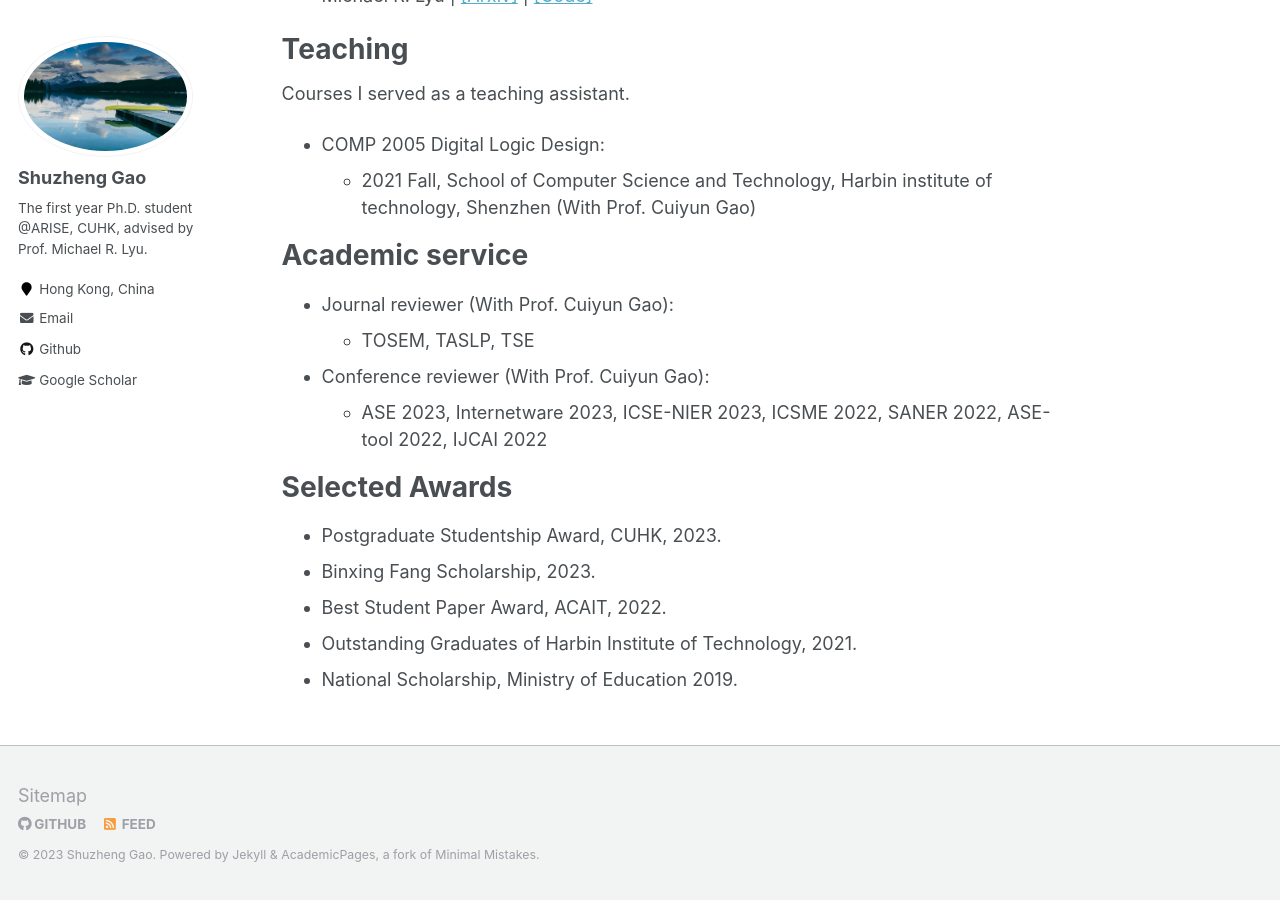
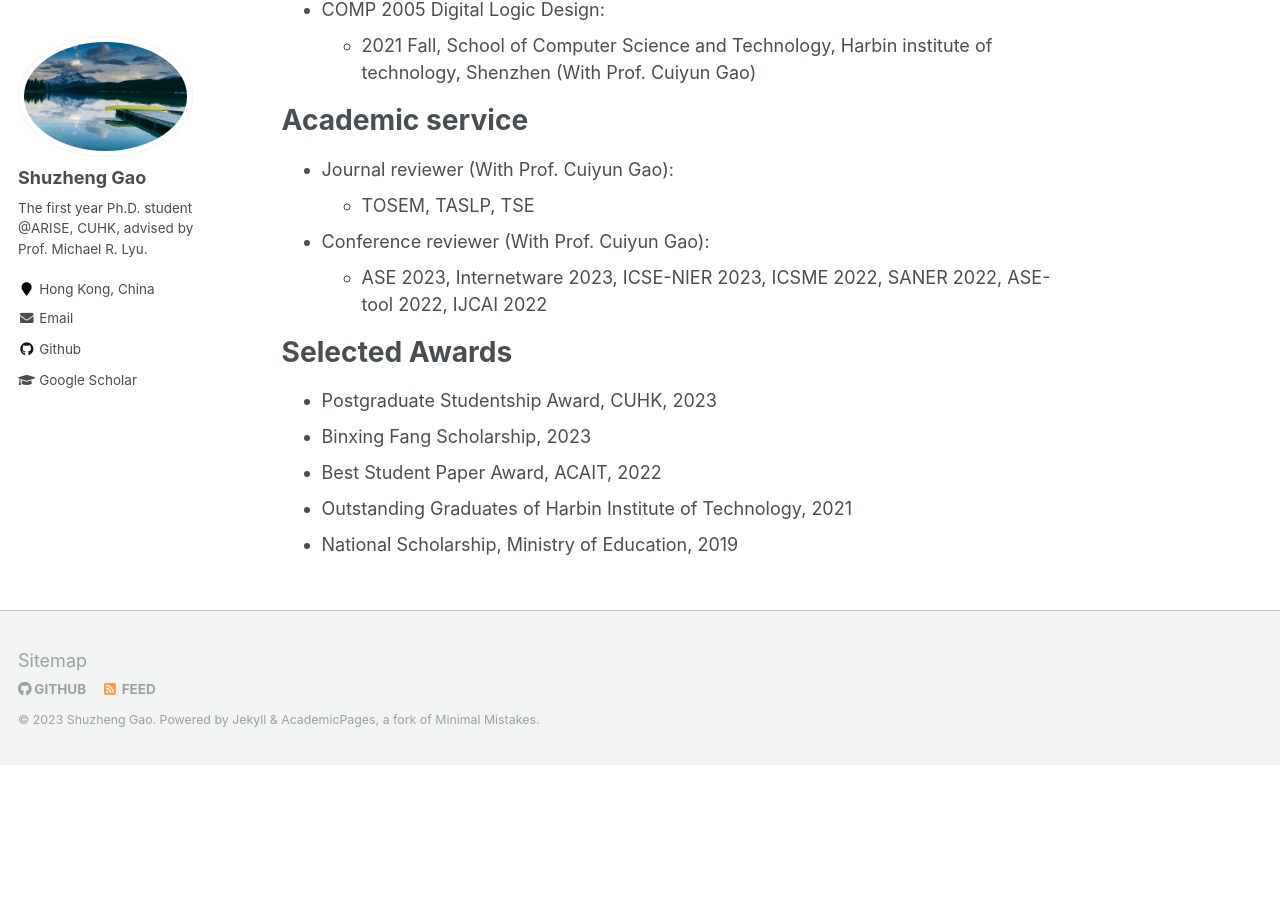
Before and after one commit to yujiachen99/yujiachen99.github.io, a Jekyll site: the page built from _pages/about.md, in a window 1280 px wide and 900 px high, scrolled down 1860 px. Built offline with Jekyll 4.4.1, drawn with Linux system fonts in a browser that asks for light colours; after the commit the page ends 2625 px from its top, so only the background shows below that.

Commit message:
Update about.md

```diff
--- a/_pages/about.md
+++ b/_pages/about.md
@@ -31,21 +31,21 @@ My research mainly focuses on software engineering and code intelligence. Code i
 # Selected Publications
 
 
-- [ASE 2023] What Makes Good In-context Demonstrations for Code Intelligence Tasks with LLMs?   <font color="#FF0000 ">(CCF-A)</font><br />
+- [ASE 2023] What Makes Good In-context Demonstrations for Code Intelligence Tasks with LLMs?   <font color="#FF0000 ">(CCF-A)</font>
 _**Shuzheng Gao**_, Xin-Cheng Wen, Cuiyun Gao, Wenxuan Wang and Michael R Lyu \| [[Arxiv]](https://arxiv.org/abs/2304.07575) \| [[Code]](https://github.com/gszsectan/ICL)
 
-- [ICSE 2024] Domain Knowledge Matters: Improving Prompts with Fix Templates for Repairing Python Type Errors   <font color="#FF0000 ">(CCF-A)</font><br />
+- [ICSE 2024] Domain Knowledge Matters: Improving Prompts with Fix Templates for Repairing Python Type Errors   <font color="#FF0000 ">(CCF-A)</font>
 Yun Peng, _**Shuzheng Gao**_, Cuiyun Gao, Yintong Huo and Michael R. Lyu \| [[Arxiv]](https://arxiv.org/abs/2306.01394) \| [[Code]](https://github.com/JohnnyPeng18/TypeFix)
 
-- [ICSE 2023] Two Sides of the Same Coin: Exploiting the Impact of Identifiers in Neural Code Comprehension   <font color="#FF0000 ">(CCF-A)</font><br />
+- [ICSE 2023] Two Sides of the Same Coin: Exploiting the Impact of Identifiers in Neural Code Comprehension   <font color="#FF0000 ">(CCF-A)</font>
 _**Shuzheng Gao**_, Xin-Cheng Wen, Cuiyun Gao, Wenxuan Wang and Michael R Lyu \| [[Arxiv]](https://arxiv.org/abs/2207.11104) \| [[Code]](https://github.com/ReliableCoding/CREAM)
 
 
-- [ICSE 2023] Keeping Pace with Ever-Increasing Data: Towards Continual Learning of Code Intelligence Models   <font color="#FF0000 ">(CCF-A)</font><br />
+- [ICSE 2023] Keeping Pace with Ever-Increasing Data: Towards Continual Learning of Code Intelligence Models   <font color="#FF0000 ">(CCF-A)</font>
 _**Shuzheng Gao**_, Hongyu Zhang, Cuiyun Gao and Chaozheng Wang \| [[Arxiv]](https://arxiv.org/abs/2209.07027) \| [[Code]](https://github.com/ReliableCoding/REPEAT)
 
 
-- [TOSEM 2023] Code Structure Guided Transformer for Source Code Summarization   <font color="#FF0000 ">(CCF-A)</font><br />
+- [TOSEM 2023] Code Structure Guided Transformer for Source Code Summarization   <font color="#FF0000 ">(CCF-A)</font>
 _**Shuzheng Gao**_, Cuiyun Gao, Yulan He, Jichuan Zeng, Lun Yiu Nie, Xin Xia and Michael R. Lyu \| [[Arxiv]](https://arxiv.org/abs/2104.09340) \| [[Code]](https://github.com/gszsectan/SG-Trans)
 
 
@@ -66,8 +66,8 @@ Courses I served as a teaching assistant.
 
 # Selected Awards
 
-- Postgraduate Studentship Award, CUHK, 2023.
-- Binxing Fang Scholarship, 2023.
-- Best Student Paper Award, ACAIT, 2022.
-- Outstanding Graduates of Harbin Institute of Technology, 2021.
-- National Scholarship, Ministry of Education 2019.
+- Postgraduate Studentship Award, CUHK, 2023
+- Binxing Fang Scholarship, 2023
+- Best Student Paper Award, ACAIT, 2022
+- Outstanding Graduates of Harbin Institute of Technology, 2021
+- National Scholarship, Ministry of Education, 2019
```
